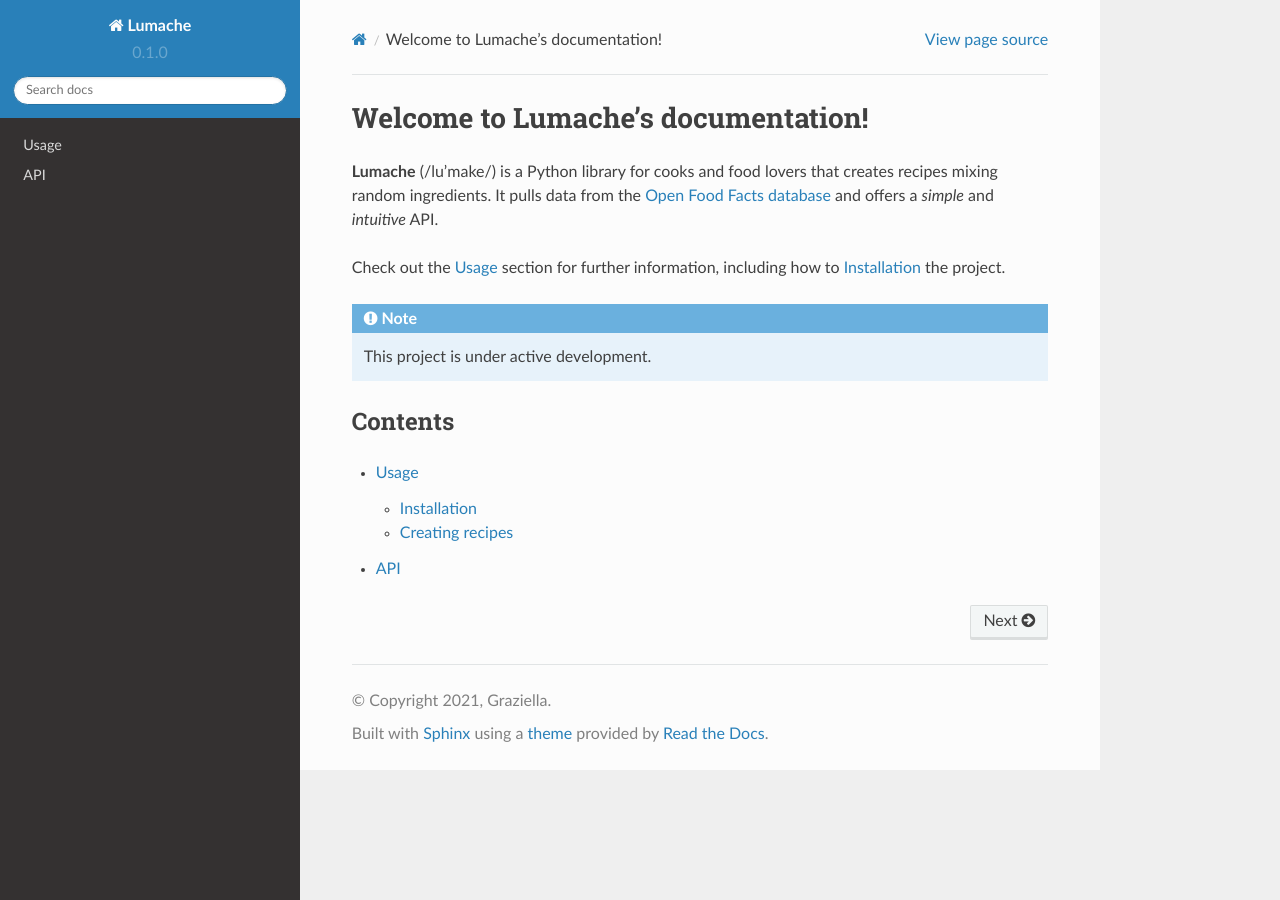
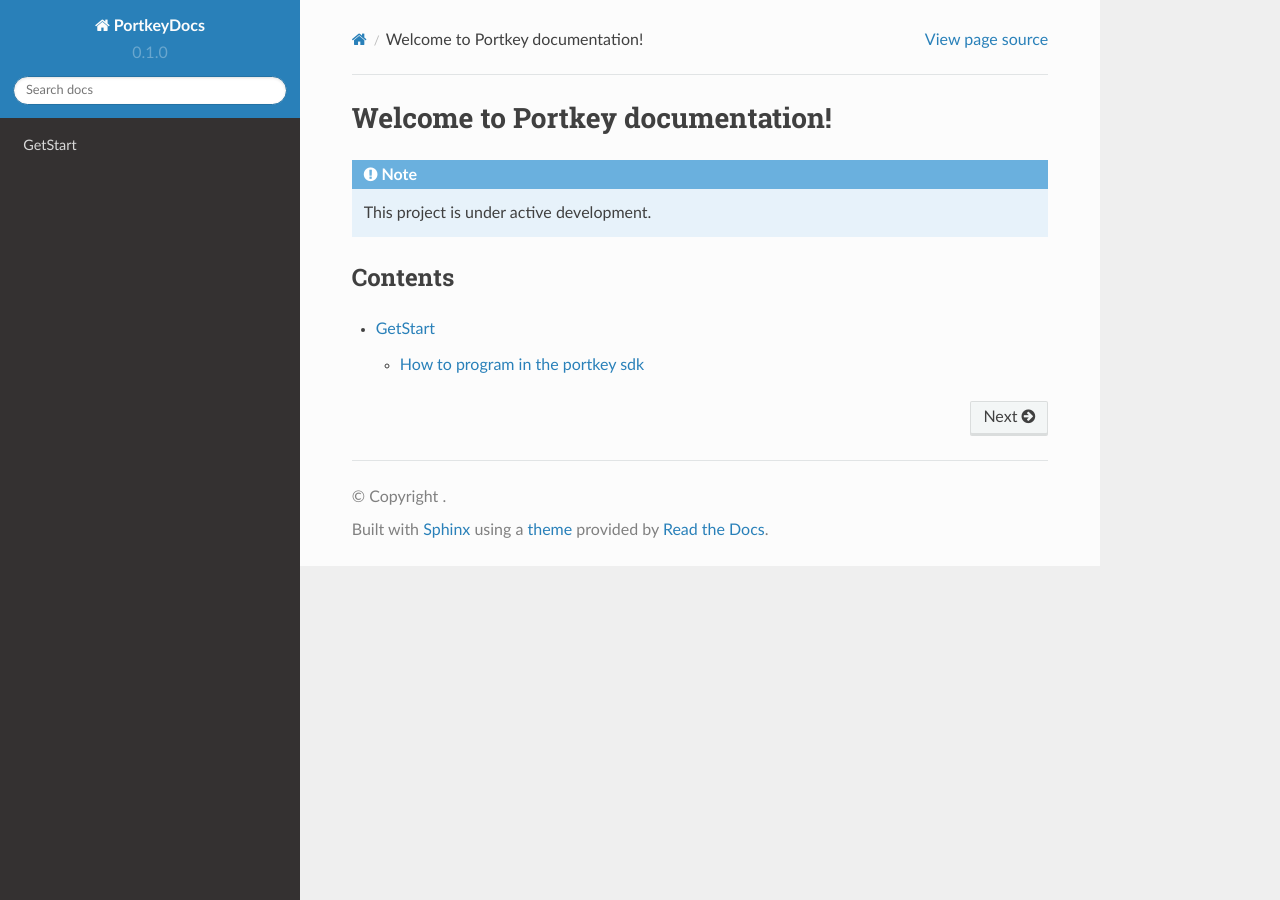
Before and after one commit to Portkey-Wallet/PortkeyDocs, a Sphinx documentation site: the page built from docs/source/index.rst, in a window 1280 px wide. Built offline with Sphinx 7.4.7 and the Read the Docs theme 2.0.0, drawn with Linux system fonts in a browser that asks for light colours.

```diff
--- /dev/null
+++ b/docs/source/GetStart/Usage.rst
@@ -0,0 +1,4 @@
+How to program in the portkey sdk
+==================================
+
+Write you interface and test case at first.
--- a/docs/source/api.rst
+++ /dev/null
@@ -1,7 +0,0 @@
-API
-===
-
-.. autosummary::
-   :toctree: generated
-
-   lumache
--- a/docs/source/conf.py
+++ b/docs/source/conf.py
@@ -2,9 +2,7 @@
 
 # -- Project information
 
-project = 'Lumache'
-copyright = '2021, Graziella'
-author = 'Graziella'
+project = 'PortkeyDocs'
 
 release = '0.1'
 version = '0.1.0'
@@ -33,3 +31,5 @@ html_theme = 'sphinx_rtd_theme'
 
 # -- Options for EPUB output
 epub_show_urls = 'footnote'
+
+source_suffix = ['.rst', '.md']
--- a/docs/source/index.rst
+++ b/docs/source/index.rst
@@ -1,13 +1,5 @@
-Welcome to Lumache's documentation!
+Welcome to Portkey documentation!
 ===================================
-
-**Lumache** (/lu'make/) is a Python library for cooks and food lovers
-that creates recipes mixing random ingredients.
-It pulls data from the `Open Food Facts database <https://world.openfoodfacts.org/>`_
-and offers a *simple* and *intuitive* API.
-
-Check out the :doc:`usage` section for further information, including
-how to :ref:`installation` the project.
 
 .. note::
 
@@ -18,5 +10,4 @@ Contents
 
 .. toctree::
 
-   usage
-   api
+   GetStart <GetStart/index>
```
Also changed, not shown: docs/source/GetStart/index.rst (added, +8 -0 lines), docs/source/usage.rst (deleted, +0 -33 lines), lumache.py (deleted, +0 -23 lines), pyproject.toml (deleted, +0 -8 lines), requirements.txt (added, +25 -0 lines).
